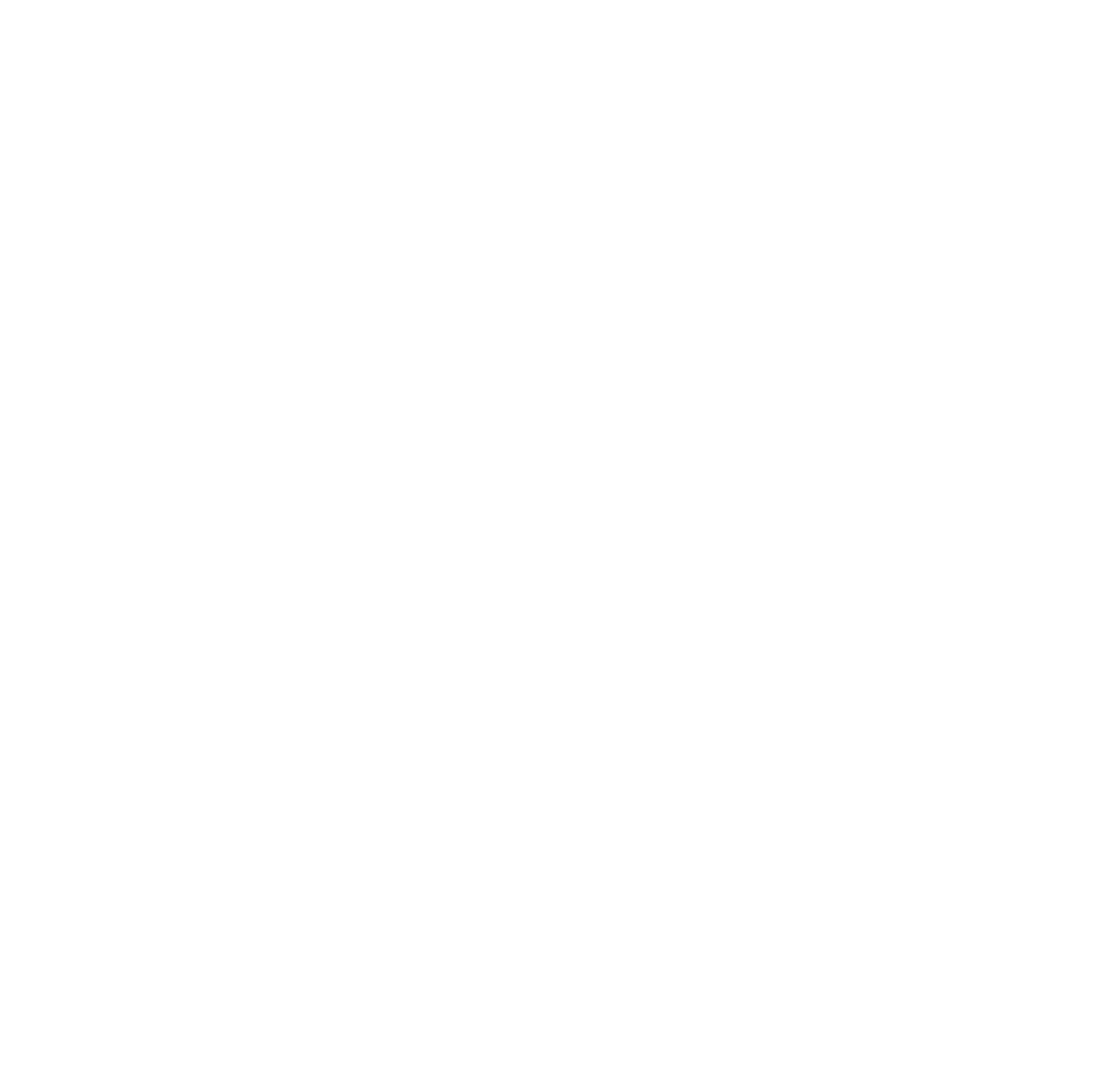
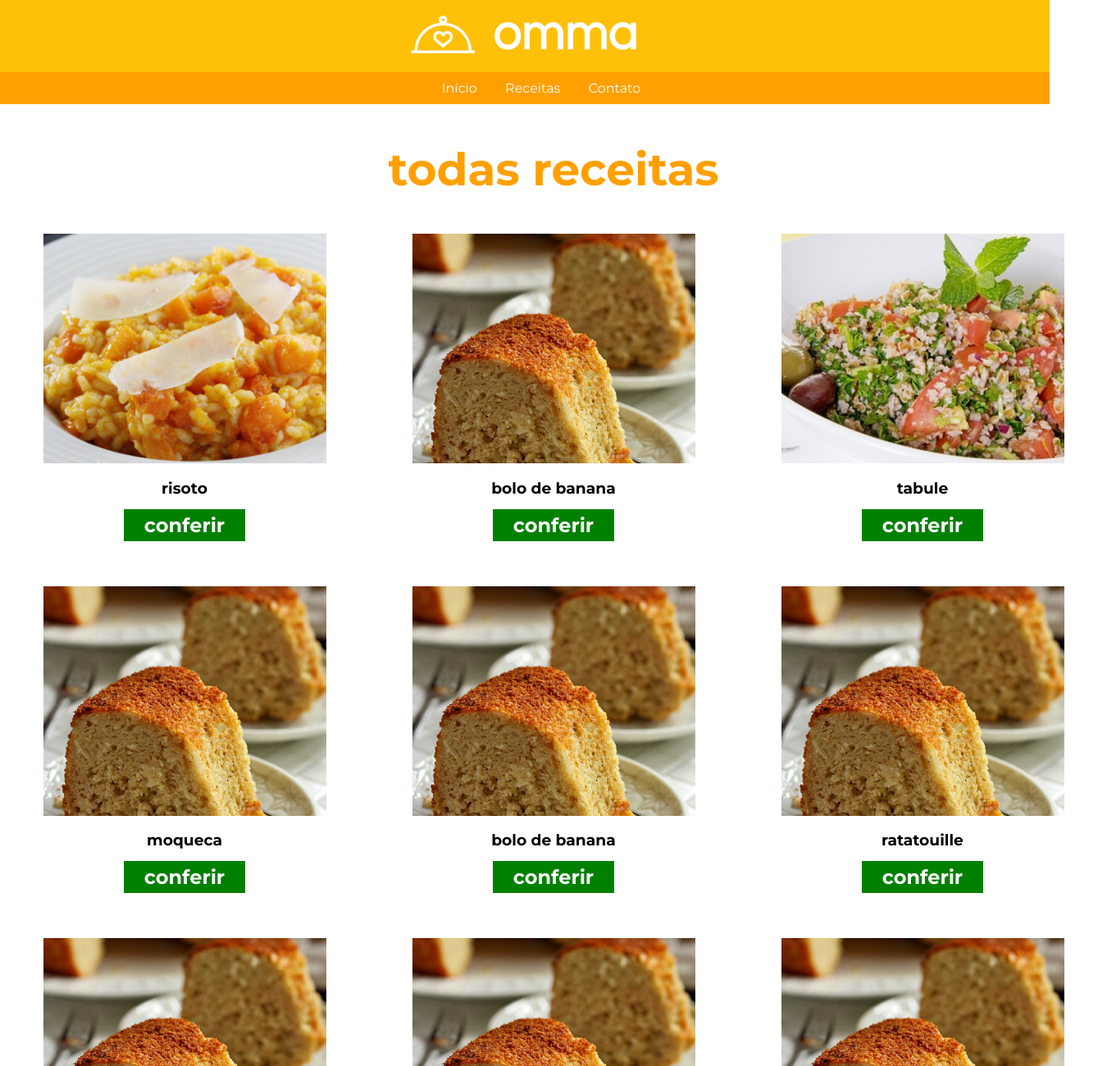
Before and after one commit to sm1-rise/projeto-Omma, a plain HTML site: page lista-receitas.html in a window 1280 px wide. Shown: the top 1300 px of the page at 82% size, 1350 px wide, since content can reach past the window. Before the commit the page ends 800 px from the top, so only its background shows below. Drawn offline with Linux system fonts and the light colour scheme.

Commit message:
adição conteudo pagina receitas

```diff
--- a/css/estilo.css
+++ b/css/estilo.css
@@ -80,6 +80,7 @@ main section.receitas-principais h2 {
 .lista-receitas article {
     width: 345px;
     text-align: center;
+    margin-bottom: 60px;
 }
 
 .lista-receitas .thumb {
@@ -98,12 +99,14 @@ main section.receitas-principais h2 {
     font-weight: bold;
     padding: 5px 25px;
     text-decoration: none;
+
 }
 
 .lista-receitas {
     display: flex;
     align-items: flex-start;
     justify-content: space-around;
+    flex-wrap: wrap;
 }
 
 
@@ -149,3 +152,19 @@ footer .container {
     align-items: center;
     padding: 10p 0;
 }
+
+/* página todas receitas */
+
+main section.todas-receitas .container {
+    min-height: 600px;
+    width: 1350px;
+    margin: 0 auto;
+
+}
+
+main section.todas-receitas h2 {
+    text-align: center;
+    font-weight: bold;
+    font-size: 55px;
+    color: #FFA000;
+    text-transform: lowercase;
--- a/lista-receitas.html
+++ b/lista-receitas.html
@@ -0,0 +1,111 @@
+<!DOCTYPE html>
+<html lang="pt-br">
+
+<head>
+    <meta charset="UTF-8">
+    <meta http-equiv="X-UA-Compatible" content="IE=edge">
+    <meta name="viewport" content="width=device-width, initial-scale=1.0">
+    <link rel="stylesheet" href="css/estilo.css">
+    <title>Omma - Receitas com afeto</title>
+</head>
+<!--Cabeçalho-->
+
+<body>
+    <header>
+        <div class="logo">
+            <img src="imagens/logo.png" alt="Logo Omma">
+        </div>
+        <div class="menu">
+            <nav>
+                <ul>
+                    <li> <a href="index.html">Início</a> </li>
+                    <li> <a href="lista-receitas.html">Receitas</a></li>
+                    <li> <a href="contato.html">Contato</a></li>
+                </ul>
+            </nav>
+        </div>
+    </header>
+
+    <main>
+        <section class="todas-receitas">
+            <div class="container">
+                <div class="titulo">
+                    <h2>todas receitas</h2>
+                </div>
+                <div class="lista-receitas">
+                    <article>
+                        <div class="thumb" style="background-image: url(imagens/risoto.png);"> </div>
+                        <h3>risoto</h3>
+                        <a href="receita.html">conferir</a>
+                    </article>
+
+                    <article>
+                        <div class="thumb" style="background-image: url(imagens/bolo-banana.png);"> </div>
+                        <h3>bolo de banana</h3>
+                        <a href="receita.html">conferir</a>
+                    </article>
+
+                    <article>
+                        <div class="thumb" style="background-image: url(imagens/tabule.png);"> </div>
+                        <h3>tabule</h3>
+                        <a href="receita.html">conferir</a>
+                    </article>
+
+
+                    <article>
+                        <div class="thumb" style="background-image: url(imagens/bolo-banana.png);"> </div>
+                        <h3>moqueca</h3>
+                        <a href="receita.html">conferir</a>
+                    </article>
+
+                    <article>
+                        <div class="thumb" style="background-image: url(imagens/bolo-banana.png);"> </div>
+                        <h3>bolo de banana</h3>
+                        <a href="receita.html">conferir</a>
+                    </article>
+
+                    <article>
+                        <div class="thumb" style="background-image: url(imagens/bolo-banana.png);"> </div>
+                        <h3>ratatouille</h3>
+                        <a href="receita.html">conferir</a>
+                    </article>
+
+                    <article>
+                        <div class="thumb" style="background-image: url(imagens/bolo-banana.png);"> </div>
+                        <h3>ttabule tradicional</h3>
+                        <a href="receita.html">conferir</a>
+                    </article>
+
+                    <article>
+                        <div class="thumb" style="background-image: url(imagens/bolo-banana.png);"> </div>
+                        <h3>risoto de abobora</h3>
+                        <a href="receita.html">conferir</a>
+                    </article>
+
+                    <article>
+                        <div class="thumb" style="background-image: url(imagens/bolo-banana.png);"> </div>
+                        <h3>bolo de banana</h3>
+                        <a href="receita.html">conferir</a>
+                    </article>
+
+                    <article>
+                        <div class="thumb" style="background-image: url(imagens/bolo-banana.png);"> </div>
+                        <h3>tabule tradicional</h3>
+                        <a href="receita.html">conferir</a>
+                    </article>
+
+
+
+                </div>
+            </div>
+        </section>
+    </main>
+
+    <footer>
+        <div class="container">
+            <img src="imagens/logo.png" alt="Logo Omma">
+            <p>© 2023 omma - Todos os direitos são de vocês</p>
+        </div>
+    </footer>
+
+</body>
```
